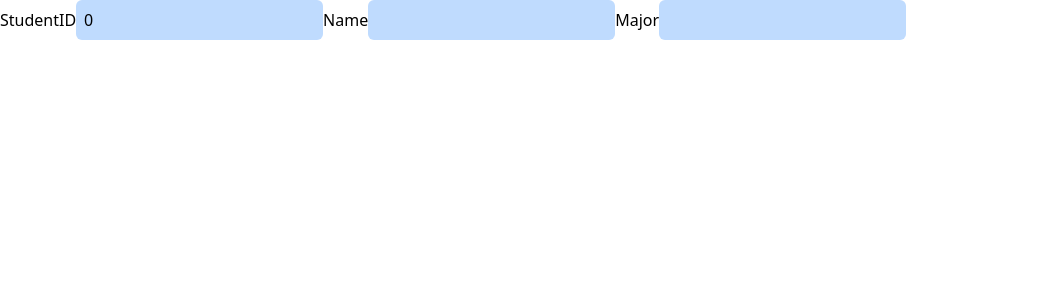
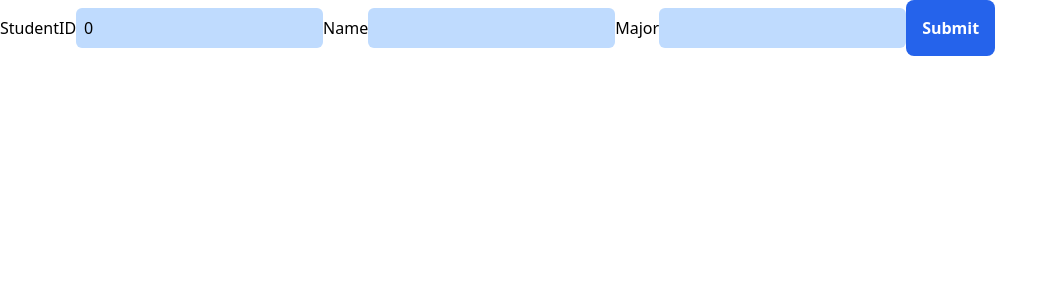
Before and after one commit to TheLevic/DBMS, a React (Vite) app in the folder Database_HW/Project/DBProject/frontend/: page /addstudent in a window 1280 px wide. Shown: the top 300 px of the page, without its empty margins (0-1058 px from the left). Built offline with nearby package versions, Linux system fonts and the light colour scheme.

Commit message:
Sending a POST to endpoint

```diff
--- a/Database_HW/Project/DBProject/frontend/package.json
+++ b/Database_HW/Project/DBProject/frontend/package.json
@@ -9,6 +9,7 @@
     "preview": "vite preview"
   },
   "dependencies": {
+    "axios": "^1.3.5",
     "react": "^18.2.0",
     "react-dom": "^18.2.0",
     "react-router-dom": "^6.10.0"
--- a/Database_HW/Project/DBProject/frontend/src/pages/AddStudent.jsx
+++ b/Database_HW/Project/DBProject/frontend/src/pages/AddStudent.jsx
@@ -1,10 +1,13 @@
 import React from "react";
+import axios from "axios";
 
 function AddStudent() {
+  //Using state to store the values of the form inputs
   const [Name, setName] = React.useState("");
   const [StudentID, setStudentID] = React.useState(0);
   const [Major, setMajor] = React.useState("");
 
+  //These are our handlers for the form inputs
   let handleStudentIDChange = (e) => {
     setStudentID(e.target.value);
   };
@@ -17,9 +20,26 @@ function AddStudent() {
     setMajor(e.target.value);
   };
 
+  /*
+   * This is our handler for the form submit event
+   * We are using axios to send a POST request to our API to add a new student to the database
+   */
+  let handleSubmit = (e) => {
+    e.preventDefault();
+    axios
+      .post("/api/addStudent", {
+        StudentID: StudentID,
+        Name: Name,
+        Major: Major,
+      })
+      .then((res) => {
+        console.log(res);
+      });
+  };
+
   return (
     <div>
-      <form>
+      <form onSubmit={handleSubmit}>
         <label htmlFor="StudentID">StudentID</label>
         <input
           type="number"
@@ -48,6 +68,9 @@ function AddStudent() {
           value={Major}
           onChange={handleMajorChange}
         />
+        <button type="submit" className="btn">
+          Submit
+        </button>
       </form>
     </div>
   );
```
